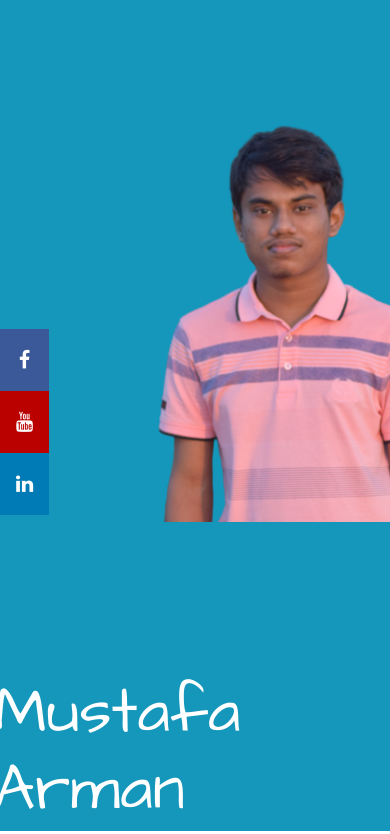
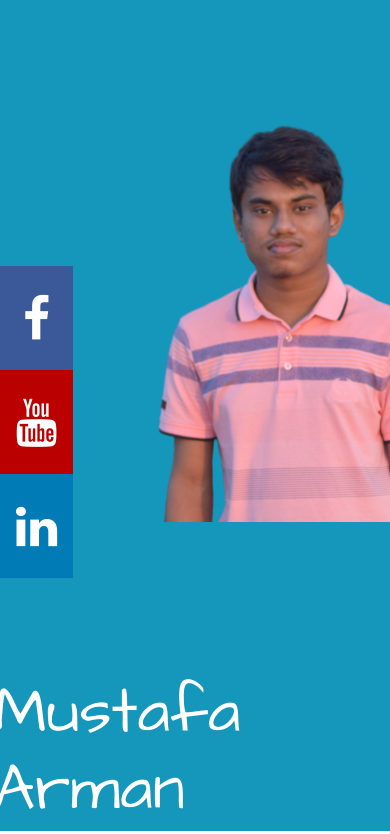
Before and after one commit to Mustafaarman/pw-1, a plain HTML site: page index.html in a window 390 px wide. Shown: the top 834 px of the page. Drawn offline with nearby package versions, Linux system fonts and the light colour scheme.

Commit message:
social media button responsive

```diff
--- a/index.css
+++ b/index.css
@@ -122,7 +122,7 @@ h4 {
   padding: 16px;
   transition: all 0.3s ease;
   color: white;
-  font-size: 20px;
+  font-size: 1.2rem;
 }
 
 /* Style the social media icons with color, if you want */
@@ -154,3 +154,11 @@ h4 {
   background: #bb0000;
   color: white;
 }
+
+
+/* On screens that are 600px or less, set the background color to olive */
+@media screen and (max-width: 900px) {
+  .icon-bar a {
+  	font-size: 3rem;
+  }
+}
```
